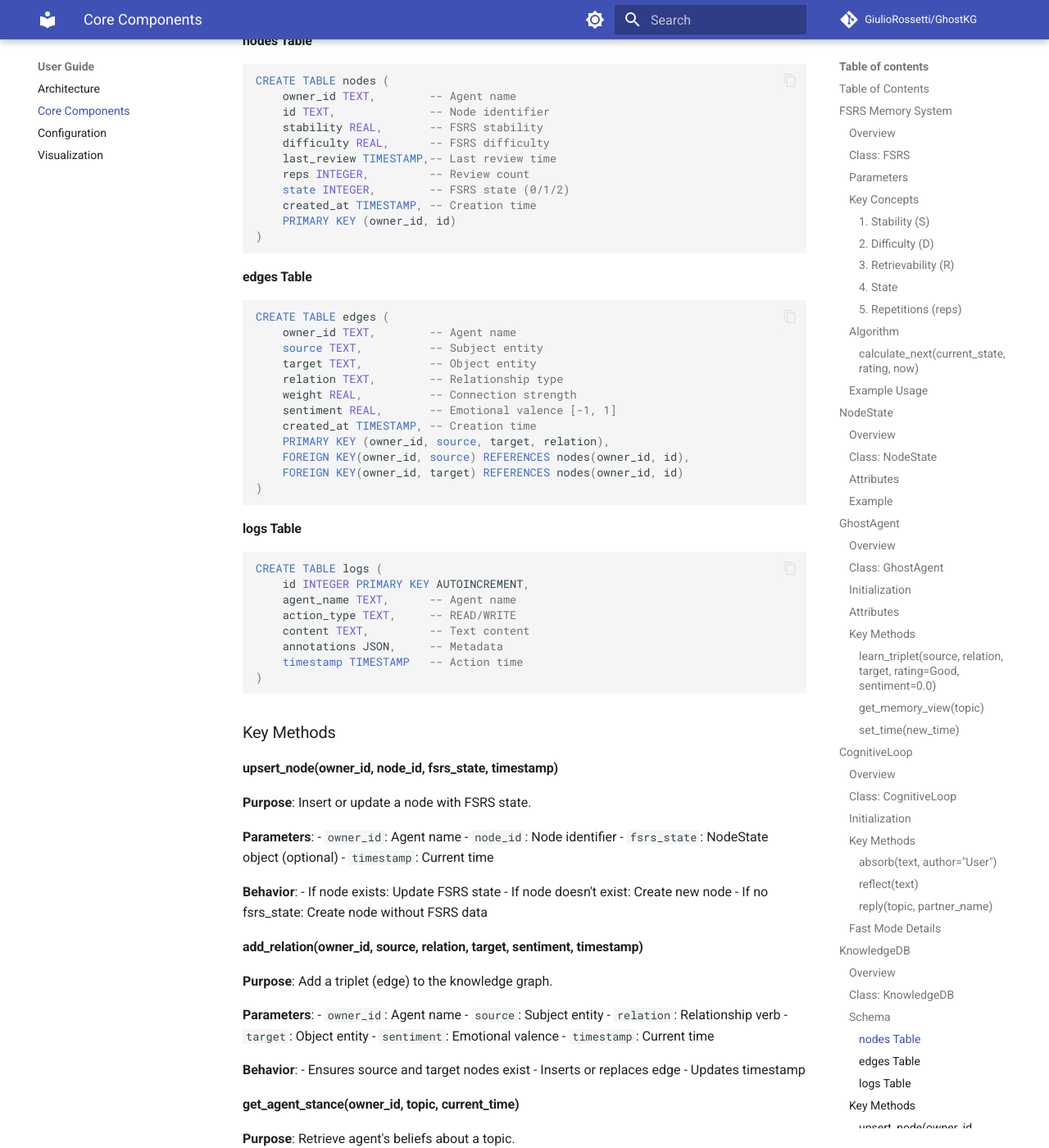
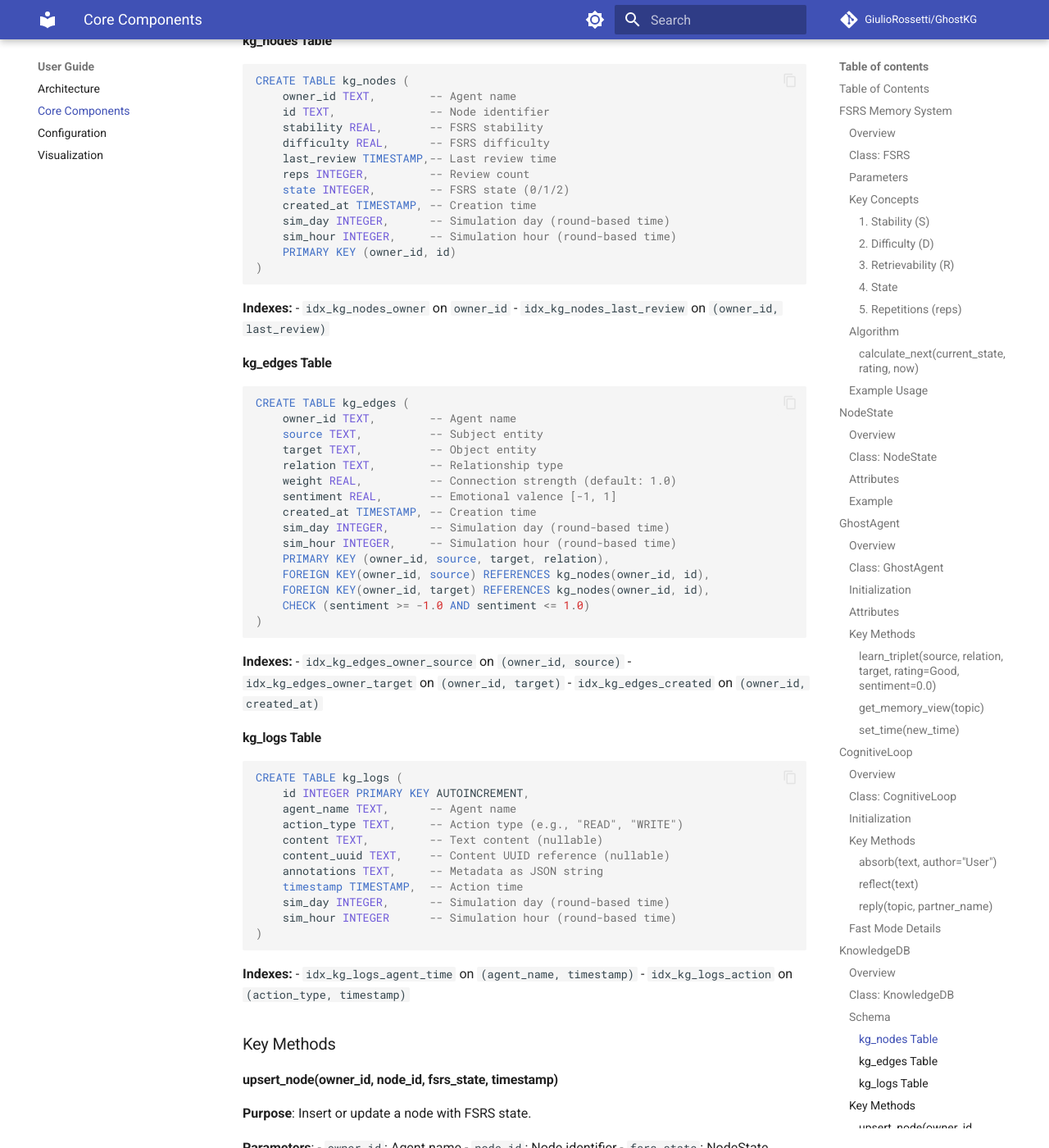
Before and after one commit to GiulioRossetti/GhostKG, an MkDocs documentation site: the page built from docs/CORE_COMPONENTS.md, in a window 1280 px wide and 1400 px high, scrolled down 10154 px. Shown: the whole window at 82% size. Built offline with MkDocs 1.6.1 and Material for MkDocs 9.7.7, drawn with Linux system fonts in a browser that asks for light colours; comment, search, counter and statistics services are not loaded; some of the changed text lies outside the part shown.

Commit message:
Fix documentation inaccuracies in User Guide section
Co-authored-by: GiulioRossetti <13123607+GiulioRossetti@users.noreply.github.com>

````diff
--- a/docs/ARCHITECTURE.md
+++ b/docs/ARCHITECTURE.md
@@ -297,9 +297,9 @@ SQLite Database
 - Interaction logging
 
 **Schema:**
-- `nodes` - Entities with FSRS state
-- `edges` - Relationships (triplets) with sentiment
-- `logs` - Interaction history with annotations
+- `kg_nodes` - Entities with FSRS state
+- `kg_edges` - Relationships (triplets) with sentiment
+- `kg_logs` - Interaction history with annotations
 
 ### Persistence Layer
 
--- a/docs/CORE_COMPONENTS.md
+++ b/docs/CORE_COMPONENTS.md
@@ -498,10 +498,10 @@ print(response)  # "I support renewable energy initiatives..."
 
 ### Schema
 
-#### nodes Table
+#### kg_nodes Table
 
 ```sql
-CREATE TABLE nodes (
+CREATE TABLE kg_nodes (
     owner_id TEXT,        -- Agent name
     id TEXT,              -- Node identifier
     stability REAL,       -- FSRS stability
@@ -510,39 +510,60 @@ CREATE TABLE nodes (
     reps INTEGER,         -- Review count
     state INTEGER,        -- FSRS state (0/1/2)
     created_at TIMESTAMP, -- Creation time
+    sim_day INTEGER,      -- Simulation day (round-based time)
+    sim_hour INTEGER,     -- Simulation hour (round-based time)
     PRIMARY KEY (owner_id, id)
 )
 ```
 
-#### edges Table
+**Indexes:**
+- `idx_kg_nodes_owner` on `owner_id`
+- `idx_kg_nodes_last_review` on `(owner_id, last_review)`
+
+#### kg_edges Table
 
 ```sql
-CREATE TABLE edges (
+CREATE TABLE kg_edges (
     owner_id TEXT,        -- Agent name
     source TEXT,          -- Subject entity
     target TEXT,          -- Object entity
     relation TEXT,        -- Relationship type
-    weight REAL,          -- Connection strength
+    weight REAL,          -- Connection strength (default: 1.0)
     sentiment REAL,       -- Emotional valence [-1, 1]
     created_at TIMESTAMP, -- Creation time
+    sim_day INTEGER,      -- Simulation day (round-based time)
+    sim_hour INTEGER,     -- Simulation hour (round-based time)
     PRIMARY KEY (owner_id, source, target, relation),
-    FOREIGN KEY(owner_id, source) REFERENCES nodes(owner_id, id),
-    FOREIGN KEY(owner_id, target) REFERENCES nodes(owner_id, id)
+    FOREIGN KEY(owner_id, source) REFERENCES kg_nodes(owner_id, id),
+    FOREIGN KEY(owner_id, target) REFERENCES kg_nodes(owner_id, id),
+    CHECK (sentiment >= -1.0 AND sentiment <= 1.0)
 )
 ```
 
-#### logs Table
+**Indexes:**
+- `idx_kg_edges_owner_source` on `(owner_id, source)`
+- `idx_kg_edges_owner_target` on `(owner_id, target)`
+- `idx_kg_edges_created` on `(owner_id, created_at)`
+
+#### kg_logs Table
 
 ```sql
-CREATE TABLE logs (
+CREATE TABLE kg_logs (
     id INTEGER PRIMARY KEY AUTOINCREMENT,
     agent_name TEXT,      -- Agent name
-    action_type TEXT,     -- READ/WRITE
-    content TEXT,         -- Text content
-    annotations JSON,     -- Metadata
-    timestamp TIMESTAMP   -- Action time
+    action_type TEXT,     -- Action type (e.g., "READ", "WRITE")
+    content TEXT,         -- Text content (nullable)
+    content_uuid TEXT,    -- Content UUID reference (nullable)
+    annotations TEXT,     -- Metadata as JSON string
+    timestamp TIMESTAMP,  -- Action time
+    sim_day INTEGER,      -- Simulation day (round-based time)
+    sim_hour INTEGER      -- Simulation hour (round-based time)
 )
 ```
+
+**Indexes:**
+- `idx_kg_logs_agent_time` on `(agent_name, timestamp)`
+- `idx_kg_logs_action` on `(action_type, timestamp)`
 
 ### Key Methods
 
@@ -585,7 +606,7 @@ CREATE TABLE logs (
 **Query Logic**:
 ```sql
 SELECT source, relation, target, sentiment
-FROM edges
+FROM kg_edges
 WHERE owner_id = ?
   AND (source = 'I' OR source = ?)  -- Agent's own beliefs
   AND (
@@ -610,7 +631,7 @@ LIMIT 8
 **Query Logic**:
 ```sql
 SELECT source, relation, target
-FROM edges
+FROM kg_edges
 WHERE owner_id = ?
   AND source != 'I'               -- Not agent's beliefs
   AND source != ?                 -- Not agent's statements
````
Also changed, not shown: other parts of docs/CORE_COMPONENTS.md (+4 -4 lines), docs/CONFIGURATION.md (+2 -2 lines).
